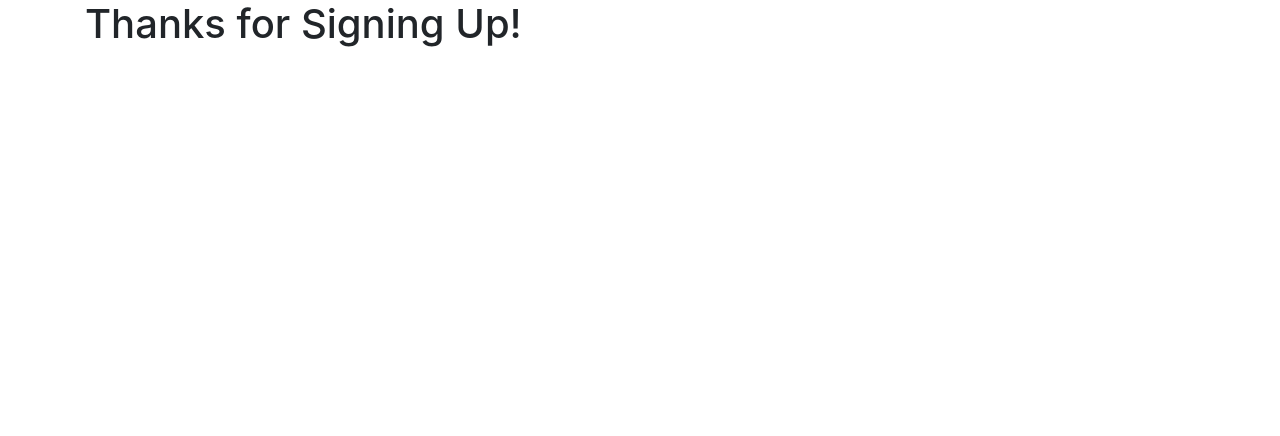
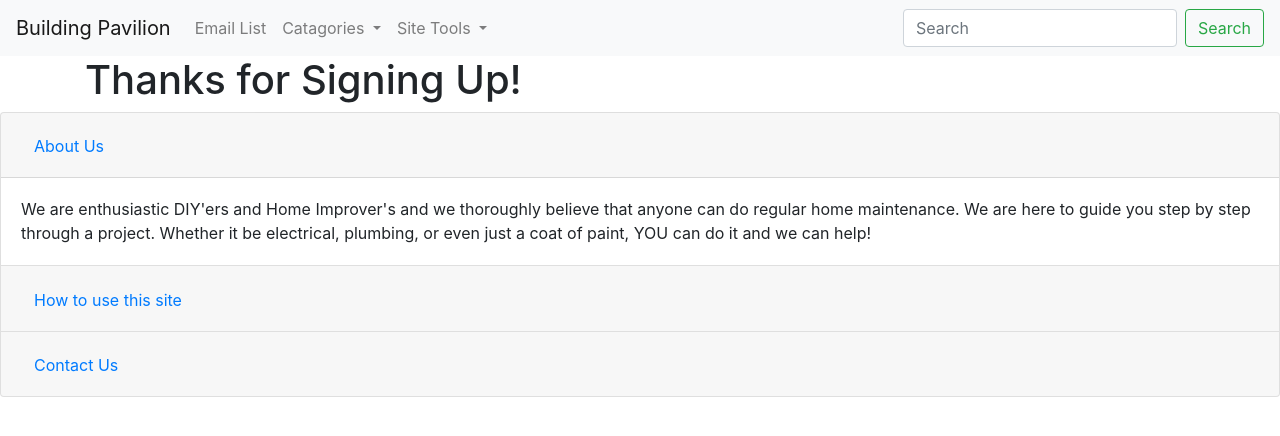
Before and after one commit to grabinow2/final-project, a plain HTML site: page html/email_confirmation.html in a window 1280 px wide. Drawn offline with nearby package versions, Linux system fonts and the light colour scheme.

```diff
--- a/html/email_confirmation.html
+++ b/html/email_confirmation.html
@@ -4,17 +4,18 @@
     <meta charset="UTF-8">
     <title>Title</title>
     <!--Bootstrap stylesheets and javascript-->
-    <link rel="stylesheet" href="/css/bootstrap.css">
-    <link rel="stylesheet" href="/css/bootstrap-grid.css">
-    <link rel="stylesheet" href="/css/bootstrap-reboot.css">
+    <link rel="stylesheet" href="../css/bootstrap.css">
+    <link rel="stylesheet" href="../css/bootstrap-grid.css">
+    <link rel="stylesheet" href="../css/bootstrap-reboot.css">
     <script src="https://code.jquery.com/jquery-3.4.1.slim.min.js"
             integrity="sha384-J6qa4849blE2+poT4WnyKhv5vZF5SrPo0iEjwBvKU7imGFAV0wwj1yYfoRSJoZ+n"
             crossorigin="anonymous"></script>
     <script src="https://cdn.jsdelivr.net/npm/popper.js@1.16.0/dist/umd/popper.min.js"
             integrity="sha384-Q6E9RHvbIyZFJoft+2mJbHaEWldlvI9IOYy5n3zV9zzTtmI3UksdQRVvoxMfooAo"
             crossorigin="anonymous"></script>
-    <script src="/js/bootstrap.bundle.js"></script>
-    <script src="/js/bootstrap.js"></script>
+    <script src="../js/bootstrap.bundle.js"></script>
+    <script src="../js/bootstrap.js"></script>
+    <script src="../js/include.js"></script>
 </head>
 <body>
 <!--TODO: email signup code-->
```
